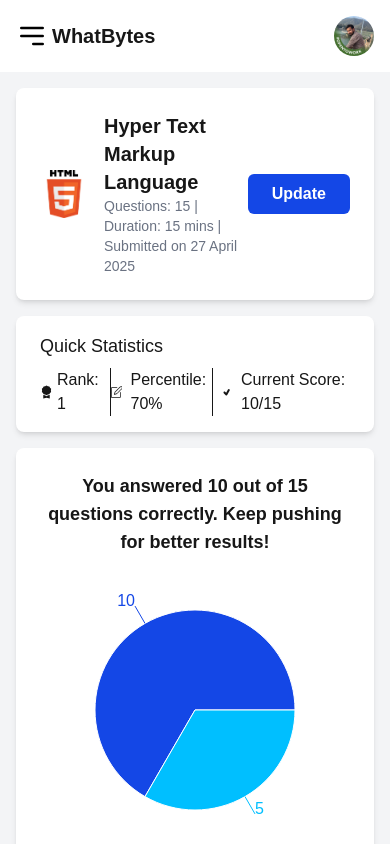
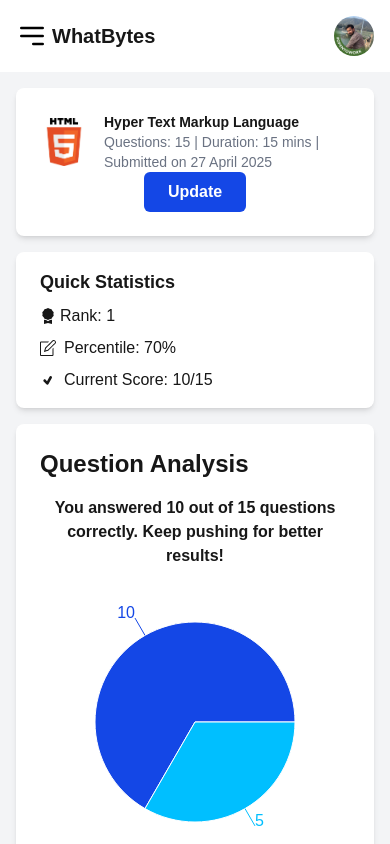
Before and after one commit to sharmaHardik606/Dashboard-Nextjs, a Next.js app: page / in a window 390 px wide. Shown: the top 844 px of the page. Built offline with nearby package versions, Linux system fonts and the light colour scheme.

Commit message:
responsive layout update

```diff
--- a/src/components/skilltest/PerformancePieChart.js
+++ b/src/components/skilltest/PerformancePieChart.js
@@ -14,7 +14,8 @@
 
   return (
     <div className="bg-white shadow-md rounded-lg p-6 flex flex-col items-center">
-      <h2 className="text-lg font-semibold mb-4 text-center">
+      <h1 className="text-2xl font-bold mb-4 text-center self-start">Question Analysis</h1>
+      <h2 className="text-md md:text-lg font-semibold mb-4 text-center">
         You answered {scoreData.correct} out of {totalQuestions} questions correctly. Keep pushing for better results!
       </h2>
 
--- a/src/components/skilltest/QuickStatistics.js
+++ b/src/components/skilltest/QuickStatistics.js
@@ -4,19 +4,19 @@
 
 export default function QuickStatistics({ scoreData, setScoreData }) {
   return (
-    <div className="bg-white py-4 px-6 rounded-lg shadow-md">
-      <h3 className="text-lg text-bolder mb-2">Quick Statistics</h3>
+    <div className="bg-white py-4 px-6 rounded-lg shadow-md ">
+      <h3 className="text-lg font-bold mb-2">Quick Statistics</h3>
 
-      <div className="flex justify-around gap-2">
+      <div className="flex md:justify-around gap-2  justify-center flex-col md:flex-row">
       <div className="flex  items-center  gap-1">
       <BsAwardFill />
       Rank: {scoreData.rank}
       </div>
-      <div className="flex  items-center gap-2 border-x-1">
+      <div className="flex  items-center gap-2 md:border-x-1 lg:border-gray-300 md:px-4">
       <SlNote />
       Percentile: {scoreData.percentile + "%"}
       </div>
-      <div className="flex  items-center gap-2">
+      <div className="flex items-center gap-2">
       <TiTick />
       Current Score: {scoreData.correct + "/" + "15" }
       </div>
--- a/src/components/skilltest/ScoreForm.js
+++ b/src/components/skilltest/ScoreForm.js
@@ -1,6 +1,6 @@
 "use client";
 
-export default function ScoreForm({ scoreData, setScoreData, onCancel, onSave }) {
+export default function ScoreForm({ scoreData, setScoreData,}) {
 
   function handleChange(e) {
     const { name, value } = e.target;
@@ -29,18 +29,6 @@
         />
       </div>
 
-      {/* Score */}
-      <div className="flex flex-col">
-        <label className="mb-2 font-medium">Score</label>
-        <input
-          type="number"
-          name="score"
-          value={scoreData?.score ?? ""}
-          onChange={handleChange}
-          className="border border-gray-300 rounded p-2"
-        />
-      </div>
-
       {/* Percentile */}
       <div className="flex flex-col">
         <label className="mb-2 font-medium">Percentile</label>
@@ -52,6 +40,18 @@
           className="border border-gray-300 rounded p-2"
         />
       </div>
+
+         {/* Score */}
+         <div className="flex flex-col">
+        <label className="mb-2 font-medium">Score</label>
+        <input
+          type="number"
+          name="score"
+          value={scoreData?.correct ?? ""}
+          onChange={handleChange}
+          className="border border-gray-300 rounded p-2"
+        />
+      </div>
     </form>
   );
 }
--- a/src/components/skilltest/SkillTestCard.js
+++ b/src/components/skilltest/SkillTestCard.js
@@ -9,7 +9,7 @@
 
   return (
     <>
-      <div className="bg-white p-6 rounded-lg shadow-md flex justify-between items-center">
+      <div className="bg-white p-6 rounded-lg shadow-md flex md:justify-between items-center flex-wrap justify-center md:flex-nowrap">
         {/* Left side */}
         <div className="flex items-center gap-4">
           <Image
@@ -20,7 +20,7 @@
             className="w-12 h-12 object-contain"
           />
           <div>
-            <h2 className="text-xl font-bold">Hyper Text Markup Language</h2>
+            <h2 className="text-sm md:text-xl font-bold">Hyper Text Markup Language</h2>
             <p className="text-gray-500 text-sm">
               Questions: 15 | Duration: 15 mins | Submitted on 27 April 2025
             </p>
```
